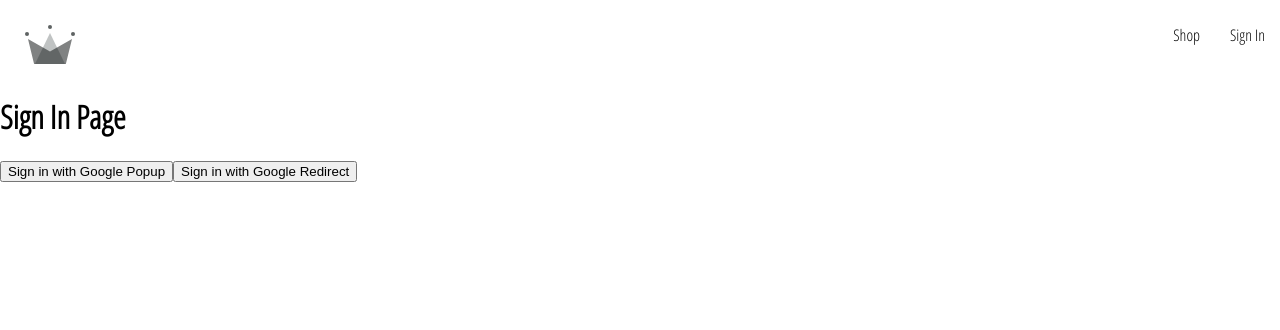
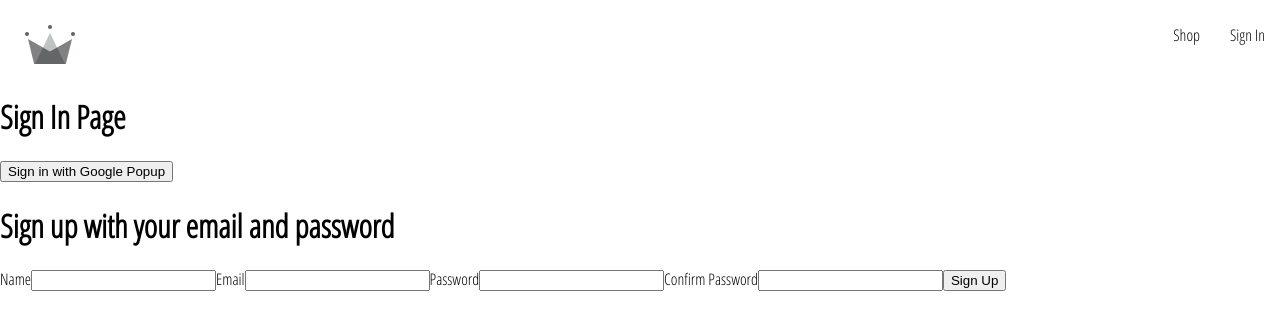
Before and after one commit to DHughes666/Andre_Complete_React_eCom, a React (Create React App) app: page /sign-in in a window 1280 px wide. Shown: the top 330 px of the page. Built offline with nearby package versions, Linux system fonts and the light colour scheme.

Commit message:
Sign up initiated

```diff
--- /dev/null
+++ b/src/components/sign-up-form/sign-up-form.component.jsx
@@ -0,0 +1,36 @@
+import { useState } from 'react'
+
+const defaultFormFields = {
+    displayName: '',
+    email: '',
+    password: '',
+    confirmPassword: ''
+}
+
+
+const SignUpForm = () => {
+    const [formFields, setFormFields] = useState(defaultFormFields)
+
+    return (
+       <div>
+        <h1>Sign up with your email and password</h1>
+        <form onSubmit={() => {}}>
+            <label>Name</label>
+            <input type="text" required/>
+
+            <label>Email</label>
+            <input type="email" required/>
+
+            <label>Password</label>
+            <input type="password" required/>
+
+            <label>Confirm Password</label>
+            <input type="password" required/>
+
+            <button type="submit">Sign Up</button>
+        </form>
+       </div>
+    )
+}
+
+export default SignUpForm;
--- a/src/routes/sign-in/sign-in.component.jsx
+++ b/src/routes/sign-in/sign-in.component.jsx
@@ -1,30 +1,10 @@
-import { useEffect } from "react";
-import { getRedirectResult } from "firebase/auth";
 
-import { auth, signInWithGooglePopup, signInWithGoogleRedirect,
+import { signInWithGooglePopup,
     createUserDocumentFromAuth } from "../../utils/firebase/firebase.utils";
+import SignUpForm from "../../components/sign-up-form/sign-up-form.component";
 
 
 const SignIn = () => {
-    useEffect(() => {
-        async function fetchData() {
-            try {
-                const response = await getRedirectResult(auth);
-                if (response) {
-                    const userDocRef = await createUserDocumentFromAuth(response.user);
-                }
-            } catch (err) {
-                console.log(err);
-            }
-
-            const response = await getRedirectResult(auth);
-            if (response) {
-                const userDocRef = await createUserDocumentFromAuth(response.user);
-            }
-        }
-
-        fetchData()
-    }, [])
 
     const popUpGoogleUser = async () => {
         const { user } = await signInWithGooglePopup();
@@ -35,7 +15,7 @@
         <div>
             <h1>Sign In Page</h1>
             <button onClick={popUpGoogleUser}>Sign in with Google Popup</button>
-            <button onClick={signInWithGoogleRedirect}>Sign in with Google Redirect</button>
+            <SignUpForm />
         </div>
     )
 }
```
Also changed, not shown: src/components/sign-up-form/sign-up-form.styles.scss (added, +9 -0 lines).
